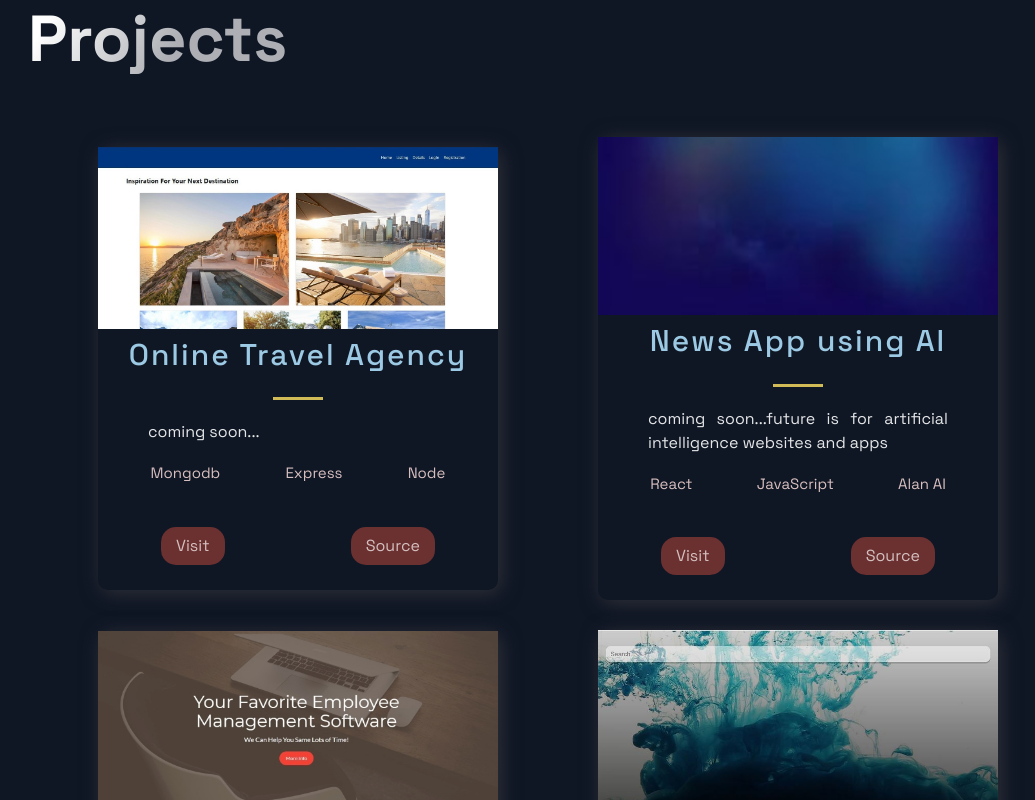
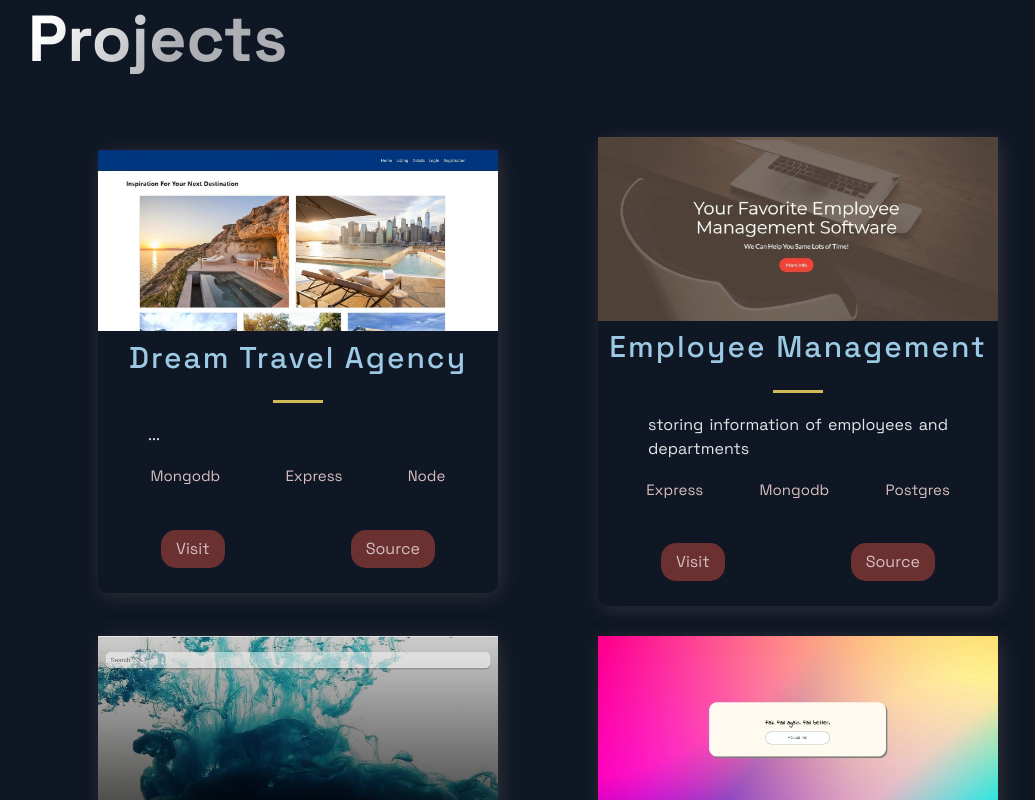
Before and after one commit to mahrokh-sadro/My-Portfolio-Website, a Next.js app: page / in a window 1280 px wide. Shown: the part 698-1498 px from the top of the page, without its empty margins (92-1127 px from the left). Built offline with nearby package versions, Linux system fonts and the light colour scheme.

Commit message:
updating

```diff
--- a/src/constants/constants.js
+++ b/src/constants/constants.js
@@ -1,23 +1,23 @@
 export const projects = [
   {
-    title: "Online Travel Agency",
-    description: "coming soon...",
+    title: "Dream Travel Agency",
+    description: "...",
     image: "/images/3.jpg",
     tags: ["Mongodb", "Express", "Node"],
-    source: "https://github.com/mahrokh-sadro/webb/tree/alt-history",
-    visit: "https://web322-asg1n2.herokuapp.com/",
+    source: "https://github.com/mahrokh-sadro/Dream-Agency-Brochure.git",
+    visit: "https://dream-agency.herokuapp.com/",
     id: 0,
   },
-  {
-    title: "News App using AI",
-    description:
-      "coming soon...future is for artificial intelligence websites and apps",
-    image: "/images/1.jpg",
-    tags: ["React", "JavaScript", "Alan AI"],
-    source: "",
-    visit: "",
-    id: 1,
-  },
+  // {
+  //   title: "News App using AI",
+  //   description:
+  //     "coming soon...future is for artificial intelligence websites and apps",
+  //   image: "/images/1.jpg",
+  //   tags: ["React", "JavaScript", "Alan AI"],
+  //   source: "",
+  //   visit: "",
+  //   id: 1,
+  // },
   {
     title: "Employee Management",
     description: "storing information of employees and departments",
```
